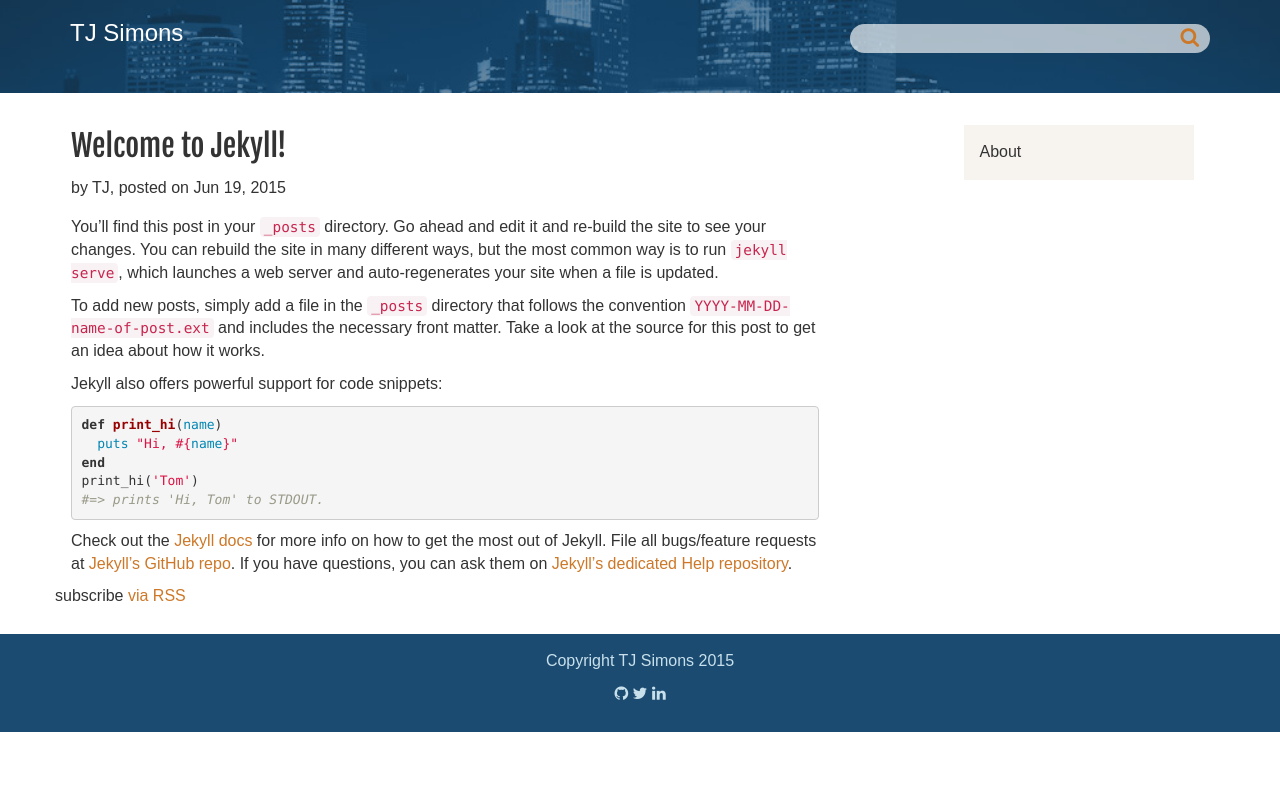
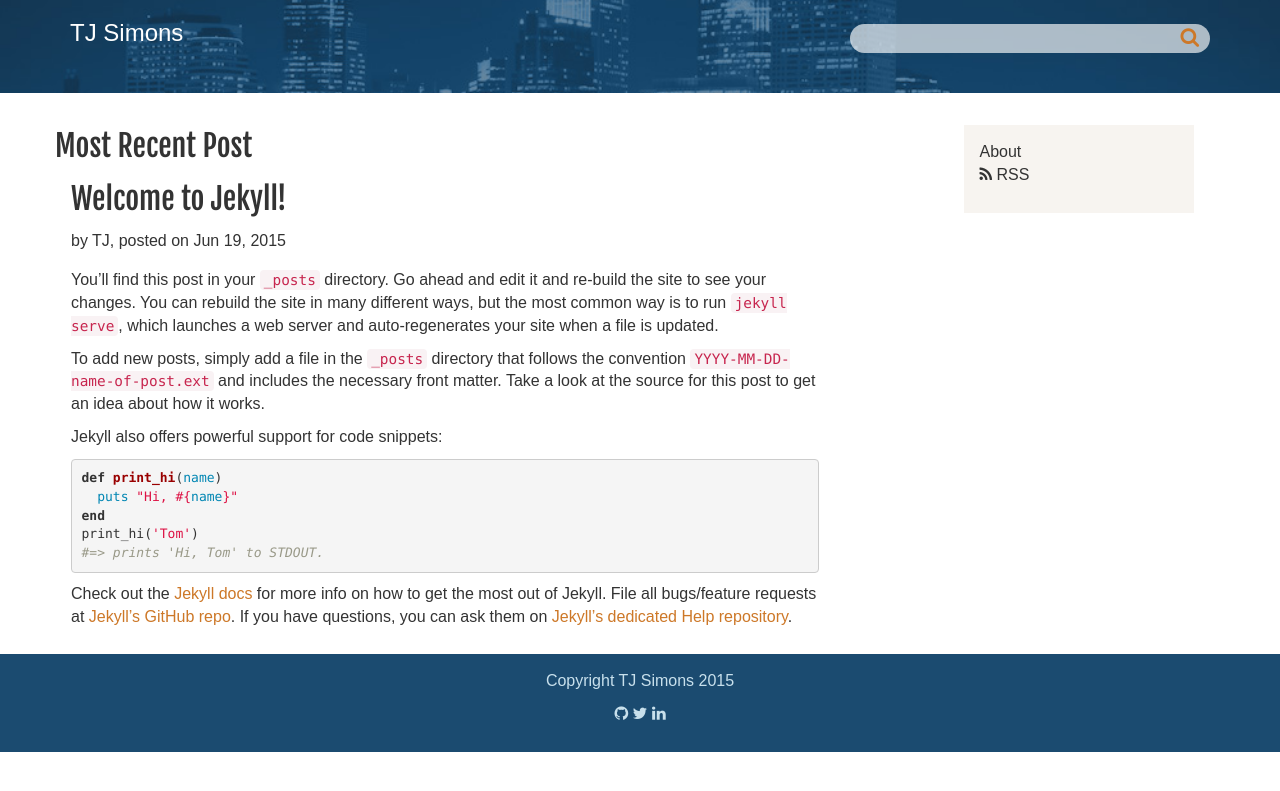
Before and after one commit to tsimons/tsimons.github.io, a Jekyll site: the page built from index.html, in a window 1280 px wide. Shown: the top 791 px of the page. Built offline with Jekyll 4.4.1, drawn with Linux system fonts in a browser that asks for light colours; nearby versions of some CDN libraries; some web fonts are replaced.

Commit message:
Added fonts

```diff
--- a/_includes/nav.html
+++ b/_includes/nav.html
@@ -5,5 +5,6 @@
 	    <a class="nav__link" href="{{ page.url | prepend: site.baseurl }}">{{ page.title }}</a>
 	    {% endif %}
 	  {% endfor %}
+	   <a class="nav__link" href="{{ "/feed.xml" | prepend: site.baseurl }}"><i class="fa fa-rss"></i> RSS</a></p>
 	</nav>
 </div>
--- a/_layouts/page.html
+++ b/_layouts/page.html
@@ -3,11 +3,11 @@
 ---
 <div class="post" role="main">
 
-  <header class="post-header">
-    <h1 class="post-title">{{ page.title }}</h1>
+  <header class="post__header">
+    <h1 class="post__title">{{ page.title }}</h1>
   </header>
 
-  <article class="post-content" role="content">
+  <article class="post__content" role="content">
     {{ content }}
   </article>
 
--- a/index.html
+++ b/index.html
@@ -3,7 +3,21 @@
 ---
 
 <div class="home">
-  {% for post in site.posts %}
+  <h2>Most Recent Post</h2>
+  <article class="post">
+    <header class="post__header">
+      <h2 class="post__heading">
+        <a class="post__link" href="{{ post.url | prepend: site.baseurl }}">{{ site.posts[0].title }}</a>
+      </h2>
+    </header>
+
+    <p class="post__meta">by {{ site.posts[0].author }}, posted on {{ site.posts[0].date | date: "%b %-d, %Y" }}</p>
+
+    <p class="post__content">{{ site.posts[0].content }}</p>
+  </article>
+
+  {% for post in site.posts limit:5 %}
+    {% unless forloop.first %}
       <article class="post">
         <header class="post__header">
           <h2 class="post__heading">
@@ -13,10 +27,9 @@
 
         <p class="post__meta">by {{ post.author }}, posted on {{ post.date | date: "%b %-d, %Y" }}</p>
 
-      <p class="post__content">{{ post.content }}</p>
+        <p class="post__content">{{ post.excerpt }}</p>
       </article>
+    {% endunless %}
   {% endfor %}
 
-  <p class="rss__subscribe">subscribe <a href="{{ "/feed.xml" | prepend: site.baseurl }}">via RSS</a></p>
-
 </div>
```
Also changed, not shown: _layouts/post.html (+4 -4 lines), fonts.css (added, +11 -0 lines), fonts/EastsideRegular.otf (added), fonts/EastsideRegular.woff (added), fonts/EastsideRegular.woff2 (added), fonts/Fairview_Regular.otf (added), fonts/Fairview_Regular.woff (added), fonts/Fairview_Regular.woff2 (added), 2 other files. Lines whose indentation alone changed are shown as unchanged.
